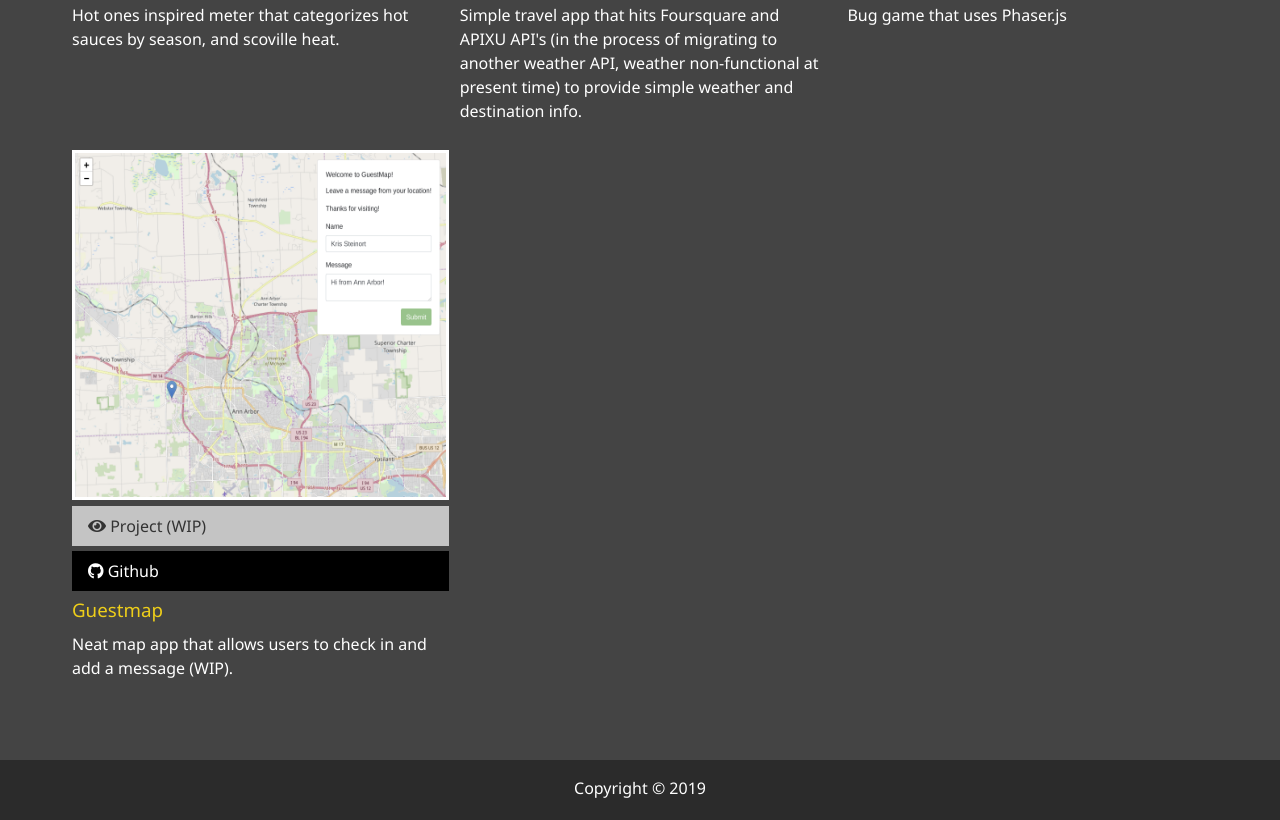
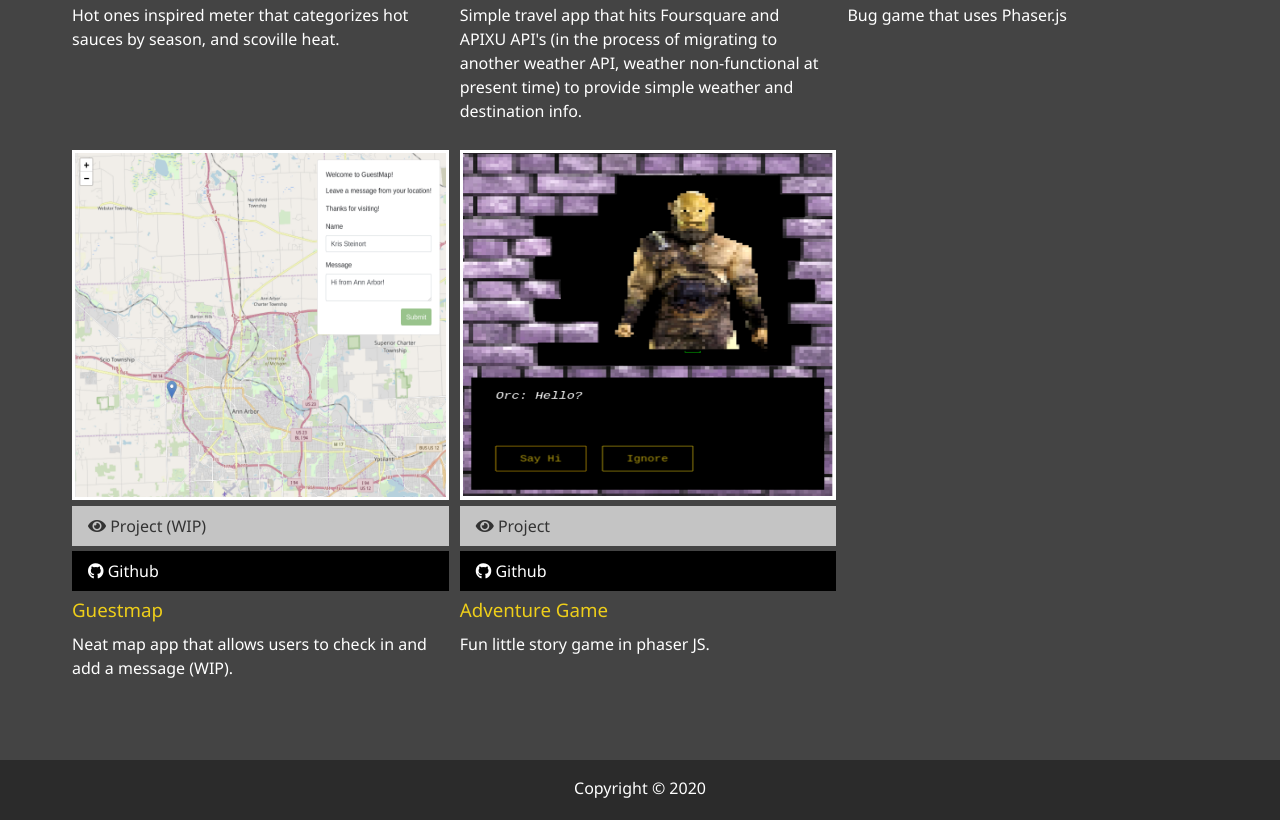
Before and after one commit to krissteinort/krissteinort.com, a plain HTML site: page work.html in a window 1280 px wide. Shown: the part 751-1571 px from the top of the page. Drawn offline with Linux system fonts and the light colour scheme.

Commit message:
add adventure game

```diff
--- a/work.html
+++ b/work.html
@@ -98,10 +98,17 @@
         <h3 class="project-heading">Guestmap</h3>
         <p style="margin-left: 0.5rem; margin-top: 8px">Neat map app that allows users to check in and add a message (WIP).</p>
       </div>
+      <div class="item">
+        <a href="https://krissteinort.github.io/adventuregame/" target="_blank"><img src="img/projects/project5.png" alt="Project" /> </a>
+        <a href="https://krissteinort.github.io/adventuregame/" target="_blank" class="btn-light"> <i class="fas fa-eye"></i> Project</a>
+        <a href="https://github.com/krissteinort/adventuregame" target="_blank" class="btn-dark"> <i class="fab fa-github"></i> Github</a>
+        <h3 class="project-heading">Adventure Game</h3>
+        <p style="margin-left: 0.5rem; margin-top: 8px">Fun little story game in phaser JS.</p>
+      </div>
     </div>
   </main>
   <footer id="main-footer">
-    Copyright &copy; 2019
+    Copyright &copy; 2020
   </footer>
   <script src="js/main.js"></script>
 </body>
```
Also changed, not shown: img/projects/project5.png (added).
